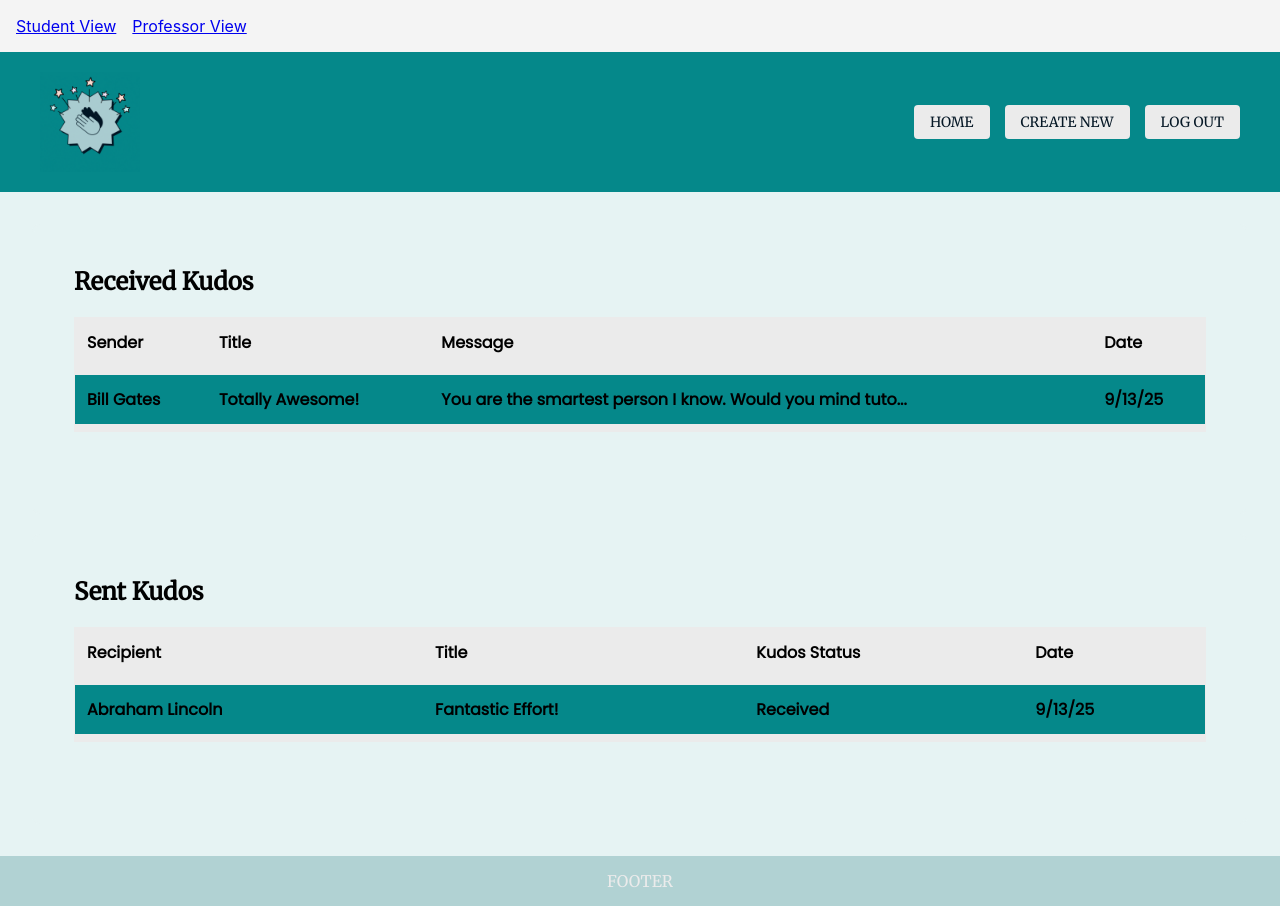
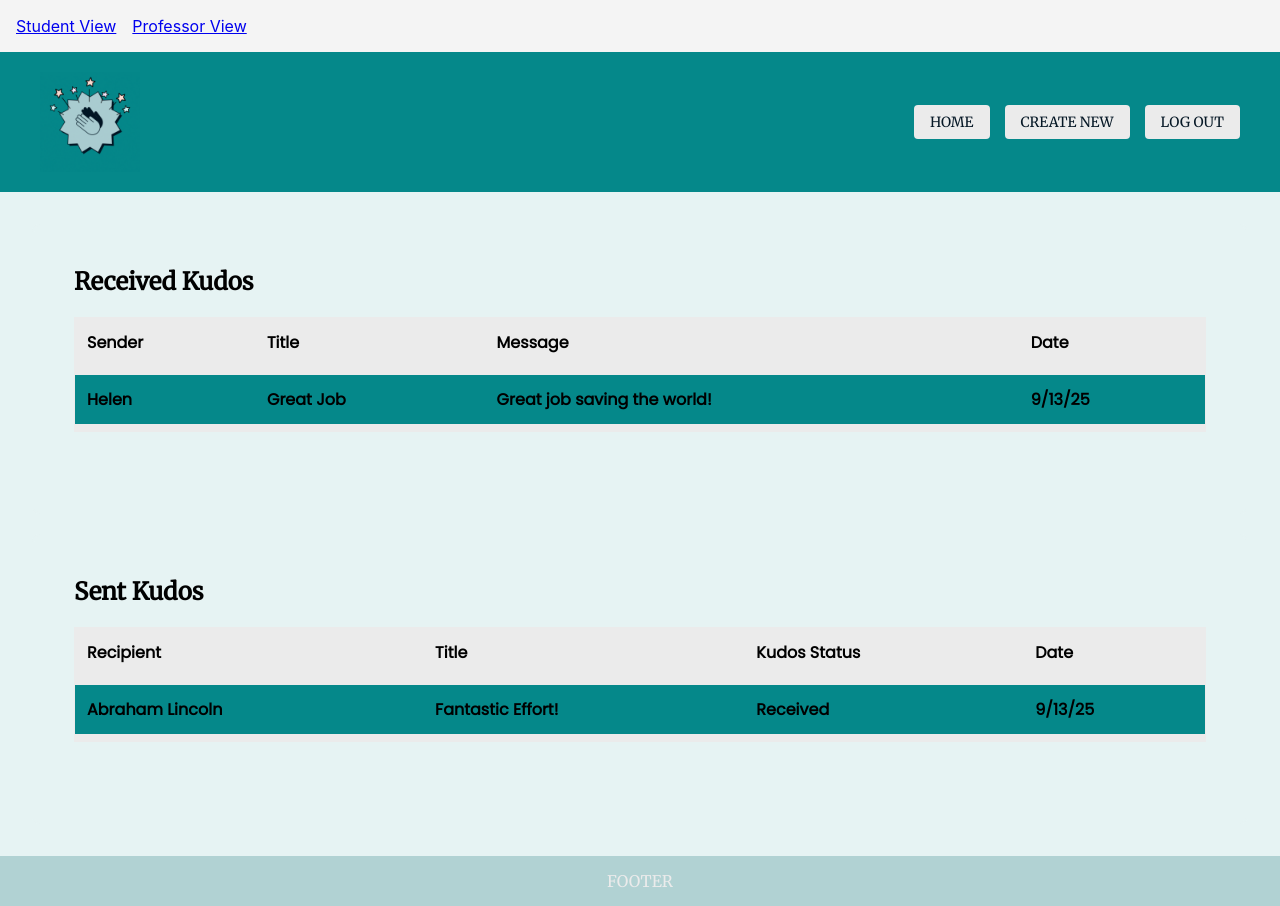
Before and after one commit to HadassahJohnson/kudos-front-end, a React (Create React App) app: page /studentView in a window 1280 px wide. Built offline with nearby package versions, Linux system fonts and the light colour scheme; data requests are answered from the project's data file.

Commit message:
Added fake back end json file to call from for ReceivedKudosProfessor and ReceivedKudosStudent

```diff
--- /dev/null
+++ b/db.json
@@ -0,0 +1,27 @@
+{
+    "cards": [
+        {
+            "id": 1,
+            "recipientType": "student",
+            "sender": "Helen",
+            "recipient": "Bob",
+            "subject": "Great Job",
+            "message": "Great job saving the world!",
+            "date": "9/13/25",
+            "imageURL": "/img/logo192.png",
+            "read": false
+
+        },
+        {
+            "id": 2,
+            "recipientType": "teacher",
+            "sender": "Bob",
+            "recipient": "Helen",
+            "subject": "Incredible",
+            "message": "I think you're incredible!",
+            "date": "9/13/25",
+            "imageURL": "/img/logo192.png",
+            "read": true
+        }
+    ]
+}
--- a/src/components/ReceivedKudosProf.js
+++ b/src/components/ReceivedKudosProf.js
@@ -1,26 +1,39 @@
-import React, { useState } from "react";
+import React, { useState, useEffect } from "react";
 import ImageModal from "./ImageModal";
 
-const submitted = [
-    {
-        sender: "John Doe",
-        recipient: "Jane Smith",
-        title: "Excellent Work!",
-        message:
-            "I thought you did a great job with the log-in page. It looks sleek and me...",
-        date: "9/13/25",
-        imageUrl: "/img/logo192.png",
-    },
-];
+// const submitted = [
+//     {
+//         sender: "John Doe",
+//         recipient: "Jane Smith",
+//         title: "Excellent Work!",
+//         message:
+//             "I thought you did a great job with the log-in page. It looks sleek and me...",
+//         date: "9/13/25",
+//         imageUrl: "/img/logo192.png",
+//     },
+// ];
 
 function ReceivedKudosProf() {
+    const [submitted, setSubmitted] = useState([]);
     const [selectedImage, setSelectedImage] = useState(null);
+
+    useEffect(() => {
+        fetch("http://localhost:3001/cards")
+        .then((res) => res.json())
+        .then((data) => setSubmitted(data))
+        .catch((err) => console.error("Error fetching submitted kudos:", err));
+    }, []);
+
     const open = (url) => setSelectedImage(url);
     const close = () => setSelectedImage(null);
 
     return (
         <section className = {'received-kudos'}>
             <h2>Submitted Kudos</h2>
+
+            {submitted.length === 0 ? (
+                <p style={{ padding: '1rem', fontStyle: 'italic' }}>No Cards Submitted.</p>
+            ) : (
             <table className="k-table">
                 <thead>
                 <tr>
@@ -34,7 +47,7 @@ function ReceivedKudosProf() {
                 <tbody>
                 {submitted.map((k, i) => (
                     <tr
-                        key={i}
+                        key={k.id || i}
                         className="row-click"
                         role="button"
                         tabIndex={0}
@@ -45,14 +58,14 @@ function ReceivedKudosProf() {
                     >
                         <td className={"submitted-kudos-table-data"}>{k.sender}</td>
                         <td className={"submitted-kudos-table-data"}>{k.recipient}</td>
-                        <td className={"submitted-kudos-table-data"}>{k.title}</td>
-                        <td className={"submitted-kudos-table-data"}>{k.message}</td>
-                        <td className={"submitted-kudos-table-data"}>{k.date}</td>
+                        <td className={"submitted-kudos-table-data"}>{k.title || k.subject}</td>
+                        <td className={"submitted-kudos-table-data"}>{k.message || k.content}</td>
+                        <td className={"submitted-kudos-table-data"}>{k.date || "-"}</td>
                     </tr>
                 ))}
                 </tbody>
             </table>
-
+            )}
             <ImageModal src={selectedImage} onClose={close} />
         </section>
     );
--- a/src/components/ReceivedKudosStudent.js
+++ b/src/components/ReceivedKudosStudent.js
@@ -1,10 +1,26 @@
-import React from 'react';
+import React, { useState, useEffect} from 'react';
 
 function ReceivedKudosStudent() {
+    const [messages, setMessages] = useState([]);
+
+    useEffect(() => {
+        fetch('http://localhost:3001/cards')
+        .then((res) => res.json())
+        .then((data) => {
+            const studentMessages = data.filter(msg => msg.recipientType === 'student');
+            setMessages(studentMessages);
+        })
+        .catch((err) => console.error('Error fetching student kudos:', err));
+    }, []);
+
     return (
         <section className={'received-kudos'}>
             <h2>Received Kudos</h2>
-            <table>
+
+            {messages.length === 0 ? (
+                <p style={{ padding: '1rem', fontStyle: 'italic' }}>No Cards Received.</p>
+            ) : (
+             <table>
                 <thead>
                 <tr>
                     <th>Sender</th>
@@ -14,14 +30,17 @@ function ReceivedKudosStudent() {
                 </tr>
                 </thead>
                 <tbody>
-                <tr>
-                    <td><strong>Bill Gates</strong></td>
-                    <td>Totally Awesome!</td>
-                    <td>You are the smartest person I know. Would you mind tuto...</td>
-                    <td>9/13/25</td>
-                </tr>
+                    {messages.map((msg, index) => (
+                        <tr key={msg.id || index}>
+                            <td><strong>{msg.sender}</strong></td>
+                            <td>{msg.subject || msg.title}</td>
+                            <td>{msg.content || msg.message}</td>
+                            <td>{msg.date || "-"}</td>
+                        </tr>
+                    ))}
                 </tbody>
             </table>
+            )}
         </section>
     );
 }
```
Also changed, not shown: src/components/ReceivedKudos.js (+18 -20 lines).
